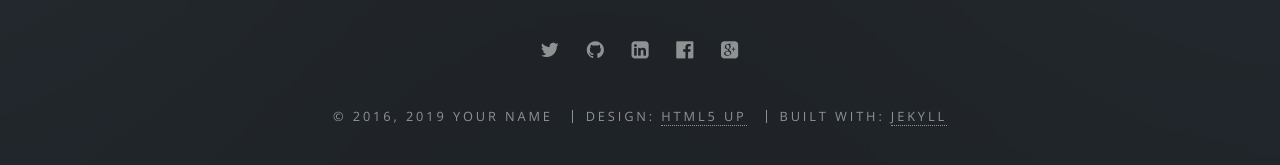
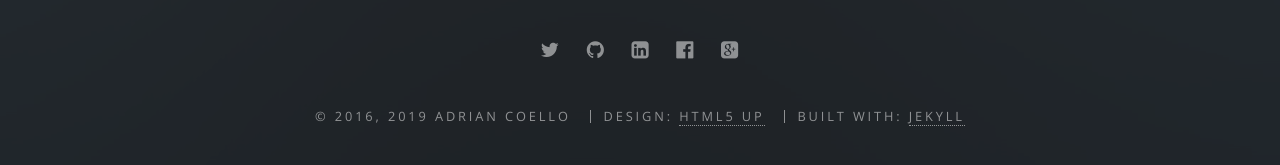
Before and after one commit to Vico2001/hix2, a Jekyll site: the page built from index.html, in a window 1280 px wide and 900 px high, scrolled down 3484 px. Shown: the part 681-846 px from the top of the window. Built offline with Jekyll 4.4.1, drawn with Linux system fonts in a browser that asks for light colours.

Commit message:
Update _config.yml

```diff
--- a/_config.yml
+++ b/_config.yml
@@ -4,12 +4,11 @@
 # Site settings
 title: Hey, I´am Adrian Coello
 description: |
-
-owner: Your Name # or company name
+owner: Adrian Coello # or company name
 first_published: 2016 # if migrating another site, the year of your first publish
 email: https://mail.google.com/mail/u/1/#inbox
 baseurl: "" # the subpath of your site, e.g. /blog
-url: "http://yourdomain.com" # the base hostname & protocol for your site
+url: "http://vico2001.github.io/#.com" # the base hostname & protocol for your site
 social:
   twitter: https://twitter.com/<username>
   github: https://github.com/<username>
```
